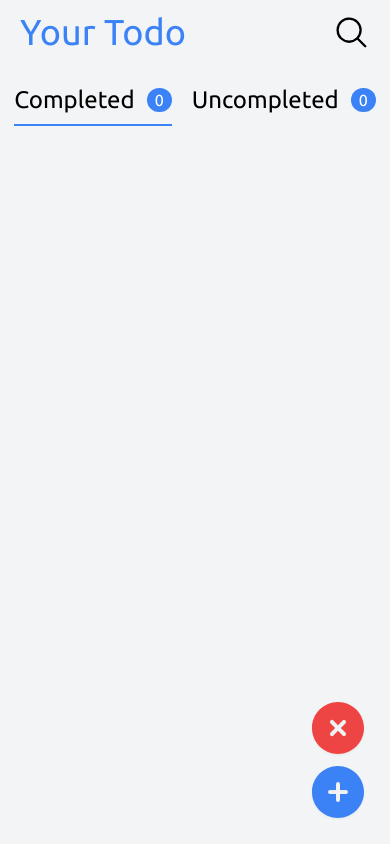
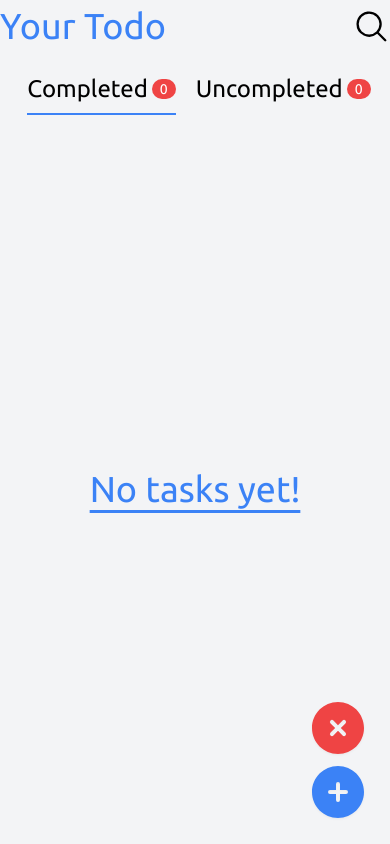
Before and after one commit to josmanuelsandrea/Todo-App-With-TypeScript, a React (Create React App) app: page / in a window 390 px wide. Built offline with nearby package versions, Linux system fonts and the light colour scheme.

Commit message:
Visual changes 👁️
- Some modifications related to the interaction feedback
- Some colors edited in certain occasions
- Some responsive design made, now the app looks better on desktop than before
- There still some responsive changes to be made 📝

```diff
--- a/public/index.html
+++ b/public/index.html
@@ -3,7 +3,7 @@
   <head>
     <meta charset="utf-8" />
     <link rel="icon" href="%PUBLIC_URL%/favicon.ico" />
-    <meta name="viewport" content="width=device-width, initial-scale=1" />
+    <meta name="viewport" content="width=device-width, initial-scale=1.0">
     <meta name="theme-color" content="#000000" />
     <meta
       name="description"
--- a/src/App.css
+++ b/src/App.css
@@ -1,5 +1,9 @@
 .App {
   text-align: center;
+}
+
+html, root {
+  overflow-x: hidden;
 }
 
 .App-logo {
--- a/src/components/List.tsx
+++ b/src/components/List.tsx
@@ -43,11 +43,12 @@ const List = () => {
 
                         return null
                     })}
+                    {currentTasks.length < 1 && <p className="text-blue-500 text-4xl underline underline-offset-8">No tasks yet!</p>}
                 </div>
             </ul>
-            <div className="fixed right-5 bottom-5 w-[4em] flex flex-col">
-                <XCircleIcon className="text-red-500 drop-shadow-sm" onClick={DELETE_ALL_FUNCTION}/>
-                <PlusCircleIcon className="text-blue-500 drop-shadow-sm" onClick={toggleModalStatus}/>
+            <div className="fixed right-5 bottom-5 w-[4em] flex flex-col md:w-[5em] md:right-7 md:bottom-7">
+                <XCircleIcon className="text-red-500 drop-shadow-sm transition-all duration-700 hover:rotate-90" onClick={DELETE_ALL_FUNCTION}/>
+                <PlusCircleIcon className="text-blue-500 drop-shadow-sm transition-all duration-700 hover:rotate-180" onClick={toggleModalStatus}/>
             </div>
         </div>
     )
--- a/src/components/ListMaster.tsx
+++ b/src/components/ListMaster.tsx
@@ -10,15 +10,17 @@ const ListMaster = () => {
 
     return (
         <div className='flex flex-auto font-Ubuntu flex-col'>
-            <div className='mt-5 flex justify-center w-full gap-5 h-fit mb-5'>
+            <div className='mt-5 mx-1 flex w-full h-fit mb-5'>
                 {!searchStatus &&
-                    <>
+                    <div className='mx-5 flex w-full justify-center gap-5 md:justify-between md:gap-0 md:mx-[6em] lg:mx-[14em] xl:mx-[21em] 2xl:mx-[28em]'>
                         <NavigationText related_data_type={ListDataType.Completed} />
                         <NavigationText related_data_type={ListDataType.Uncompleted} />
-                    </>
+                    </div>
                 }
                 {searchStatus &&
-                    <NavigationText related_data_type={ListDataType.Global} />
+                    <div className='mx-5 flex w-full justify-center'>
+                        <NavigationText related_data_type={ListDataType.Global} />
+                    </div>
                 }
             </div>
             <List />
--- a/src/components/Navbar.tsx
+++ b/src/components/Navbar.tsx
@@ -5,7 +5,7 @@ import { ContextTodo, ListDataType } from "../utils/Todos/ContextTodo"
 import { useContext, useState } from "react"
 import { checkStorage } from "../utils/Todos/checkStorage"
 
-interface Props {}
+interface Props { }
 
 const Navbar: FC<Props> = () => {
 
@@ -18,7 +18,7 @@ const Navbar: FC<Props> = () => {
         const word: string = e.target.value
         const validTasks = tasksOnDatabase.filter(task => task.name.toLowerCase().includes(word.toLowerCase()))
 
-        if (validTasks.length > 0 && word.length > 0){
+        if (validTasks.length > 0 && word.length > 0) {
             setCurrentTask(validTasks)
             setErrorMessage('')
         } else {
@@ -28,23 +28,25 @@ const Navbar: FC<Props> = () => {
     }
 
     return (
-        <nav className='w-full flex flex-initial justify-between items-center'>
+        <nav className='w-full flex flex-initial'>
+            <div className="w-full flex justify-between items-center md:mx-[6em] lg:mx-[14em] xl:mx-[21em] 2xl:mx-[28em]">
                 {searchStatus &&
-                <div className="my-2 ml-5 flex flex-col">
+                    <div className="my-2 flex flex-col">
                         <input type="text" className="rounded-md border-blue-500 border-2 text-xl focus-visible:outline-none px-1 py-1 font-medium" onChange={searchTasks} />
                         <p className="text-red-500 font-medium">{errorMessage}</p>
                     </div>
                 }
-            {!searchStatus && <h2 className='font-Ubuntu text-4xl mt-3 mb-3 ml-5 text-blue-500'>Your Todo</h2>}
-            <div className="w-[2.3em] h-auto my-2 mr-5" onClick={() => {
+                {!searchStatus && <h2 className='font-Ubuntu text-4xl text-blue-500'>Your Todo</h2>}
+                <div className="w-[2.3em] h-auto my-2" onClick={() => {
                     toggleSearchStatus()
-                if (active_list !== ListDataType.Global){
+                    if (active_list !== ListDataType.Global) {
                         setActiveList(ListDataType.Global)
                     } else {
                         setActiveList(ListDataType.Uncompleted)
                     }
                 }}>
-                {searchStatus ? <XMarkIcon className="text-black hover:text-blue-800"/> : <MagnifyingGlassIcon className="text-black hover:text-blue-800"/>}
+                    {searchStatus ? <XMarkIcon className="text-black hover:text-blue-800" /> : <MagnifyingGlassIcon className="text-black hover:text-blue-800" />}
+                </div>
             </div>
         </nav>
     )
--- a/src/components/NavigationText.tsx
+++ b/src/components/NavigationText.tsx
@@ -25,11 +25,11 @@ const NavigationText: FC<Props> = ({ related_data_type }) => {
 
     return (
         <p
-            className={`text-2xl border-solid border-b-2 flex items-center ${active_list === related_data_type ? 'border-blue-500' : 'border-transparent'} pb-2 hover:border-blue-500 cursor-pointer transition-all`}
+            className={`text-2xl border-solid border-b-2 md:text-3xl flex items-center ${active_list === related_data_type ? 'border-blue-500' : 'border-transparent'} pb-2 hover:border-blue-500 cursor-pointer transition-all`}
             onClick={() => { setActiveList(related_data_type) }}
         >
             {related_data_type === ListDataType.Global ? 'All' : related_data_type }
-            <span className='rounded-full py-0 px-2 bg-blue-500 text-white ml-3 text-base'>{taskLength}</span>
+            <span className={`rounded-full py-0 px-2 ${taskLength > 0 ? 'bg-blue-500' : 'bg-red-500'} text-white ml-1 text-sm md:text-base`}>{taskLength}</span>
         </p>
     )
 }
--- a/src/components/Task.tsx
+++ b/src/components/Task.tsx
@@ -13,7 +13,7 @@ interface Props {
 const Task: FC<Props> = ({ text, completed, uuid }) => {
     const task_container = useRef<HTMLDivElement>(document.createElement('div'))
     return (
-        <div className="flex text-3xl items-center transition-all duration-700" ref={task_container}>
+        <div className="flex text-3xl items-center transition-all duration-700 mx-3" ref={task_container}>
             <CompletedIcons completed={completed} />
             <Text completed={completed} text={text} uuid={uuid} task_container={task_container} />
             <DeleteButton uuid={uuid} task_container={task_container} />
--- a/src/components/task-components/CompletedIcons.tsx
+++ b/src/components/task-components/CompletedIcons.tsx
@@ -8,7 +8,7 @@ interface Props {
 
 const CompletedIcons: FC<Props> = ({ completed }) => {
     return (
-        <div className='w-[1.2em] h-auto mr-3 flex items-center'>
+        <div className='w-[1em] h-auto mr-3 flex items-center'>
             {
                 completed === ListDataType.Completed
                     ? <CheckIcon className='text-blue-500' />
--- a/src/components/task-components/Text.tsx
+++ b/src/components/task-components/Text.tsx
@@ -16,7 +16,7 @@ const Text: FC<Props> = ({ completed, uuid, text, task_container }) => {
 
     return (
         <li
-            className={`${completed === ListDataType.Completed && 'line-through text-gray-500'}`}
+            className={`${completed === ListDataType.Completed && 'line-through text-gray-500'} text-xl md:text-4xl`}
             onClick={() => {
                 task_container.current.style.transform = 'scale(0)'
                 task_container.current.style.textDecoration = 'line-through'
```
Lines whose indentation alone changed are shown as unchanged.
